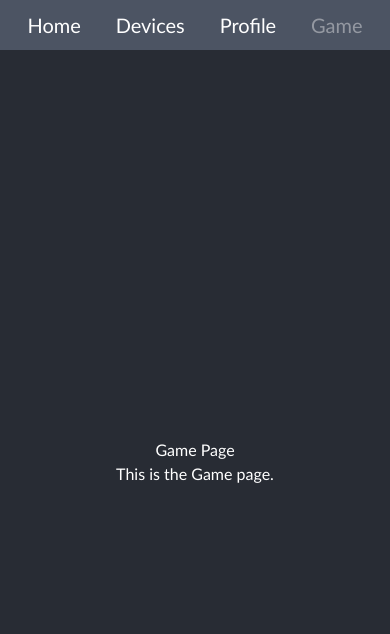
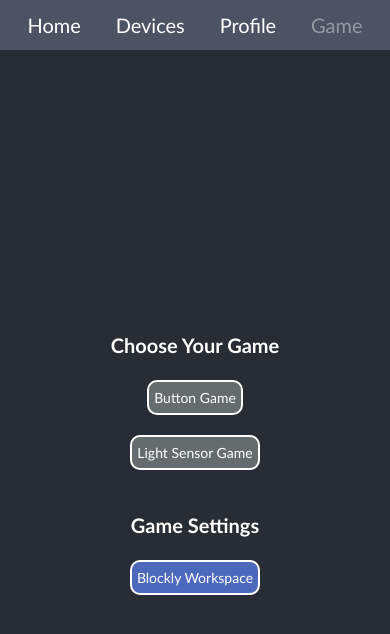
Before and after one commit to nicoletart/freezepods-block, a Next.js app in the folder freezepods-block/: page /game in a window 390 px wide. Shown: the top 634 px of the page. Built offline with nearby package versions, Linux system fonts and the light colour scheme.

Commit message:
add buttons in Game page to choose different games; make the buttons animated

```diff
--- a/freezepods-block/src/app/components/AnimatedButton.js
+++ b/freezepods-block/src/app/components/AnimatedButton.js
@@ -1,18 +1,36 @@
 import React, { useState } from "react";
 import { useSpring, animated } from "@react-spring/web";
+import Link from "next/link";
 
-const AnimatedButton = ({ children, onClick }) => {
+const AnimatedButton = ({ children, onClick, href, className }) => {
   const [isHovering, setIsHovering] = useState(false);
 
   const springStyles = useSpring({
     opacity: isHovering ? 0.6 : 1,
     transform: isHovering ? "scale(1.1)" : "scale(1)",
     config: { tension: 100, friction: 20 },
+    marginTop: "20px",
   });
+
+  if (href) {
+    return (
+      <Link href={href} passHref>
+        <animated.div
+          style={springStyles}
+          className={`animated-button ${className}`}
+          onMouseEnter={() => setIsHovering(true)}
+          onMouseLeave={() => setIsHovering(false)}
+        >
+          {children}
+        </animated.div>
+      </Link>
+    );
+  }
 
   return (
     <animated.button
       style={springStyles}
+      className={`animated-button ${className}`}
       onClick={onClick}
       onMouseEnter={() => setIsHovering(true)}
       onMouseLeave={() => setIsHovering(false)}
--- a/freezepods-block/src/app/components/ConnectedDevices.js
+++ b/freezepods-block/src/app/components/ConnectedDevices.js
@@ -9,7 +9,7 @@ export default function ConnectedDevices() {
   const { devices, loading, resetDevices } = useDevices();
 
   return (
-    <div style={{ display: "flex", flexDirection: "column", gap: "30px" }}>
+    <div className="page-layout">
       <div>
         <h2>Connect to New Micro:bit</h2>
         <ConnectDevice />
--- a/freezepods-block/src/app/game/page.js
+++ b/freezepods-block/src/app/game/page.js
@@ -1,12 +1,26 @@
+"use client";
 import Navigation from "../components/Navigation";
+import AnimatedButton from "../components/AnimatedButton";
 
 export default function Game() {
   return (
-    <div>
+    <div className="welcome-content" style={{ gap: "40px" }}>
       <Navigation />
-      <div className="welcome-content">
-        <h1>Game Page</h1>
-        <p>This is the Game page.</p>
+      <div>
+        <h2>Choose Your Game</h2>
+
+        <div className="game-buttons">
+          <AnimatedButton href="/button-game">Button Game</AnimatedButton>
+          <AnimatedButton href="/light-sensor-game">
+            Light Sensor Game
+          </AnimatedButton>
+        </div>
+      </div>
+      <div>
+        <h2>Game Settings</h2>
+        <AnimatedButton href="/blockly-workspace" className="blockly-button">
+          Blockly Workspace
+        </AnimatedButton>
       </div>
     </div>
   );
--- a/freezepods-block/src/app/globals.css
+++ b/freezepods-block/src/app/globals.css
@@ -55,6 +55,20 @@ h2 {
   text-decoration: underline;
 }
 
+.page-layout {
+  display: flex;
+  flex-direction: column;
+  align-items: center;
+  gap: 30px;
+}
+
+.game-buttons {
+  display: grid;
+  grid-template-columns: repeat(2, minmax(200px, 1fr));
+  justify-items: center;
+  align-items: center;
+}
+
 .welcome-content {
   display: flex;
   flex-direction: column;
@@ -64,8 +78,7 @@ h2 {
   text-align: center;
 }
 
-button {
-  margin-top: 10px;
+.animated-button {
   padding: 5px;
   font-size: 14px;
   cursor: pointer;
@@ -74,8 +87,12 @@ button {
   border: 2px solid white;
 }
 
-button:hover {
-  background-color: rgb(23, 26, 27);
+.animated-button:hover {
+  background-color: rgb(63, 65, 71);
+}
+
+.animated-button.blockly-button {
+  background-color: rgb(77, 105, 187);
 }
 
 li {
@@ -120,3 +137,10 @@ li {
     white-space: pre-wrap;
   }
 }
+
+@media (max-width: 650px) {
+  /* For smaller screens, force a single column */
+  .game-buttons {
+    grid-template-columns: 1fr;
+  }
+}
```
